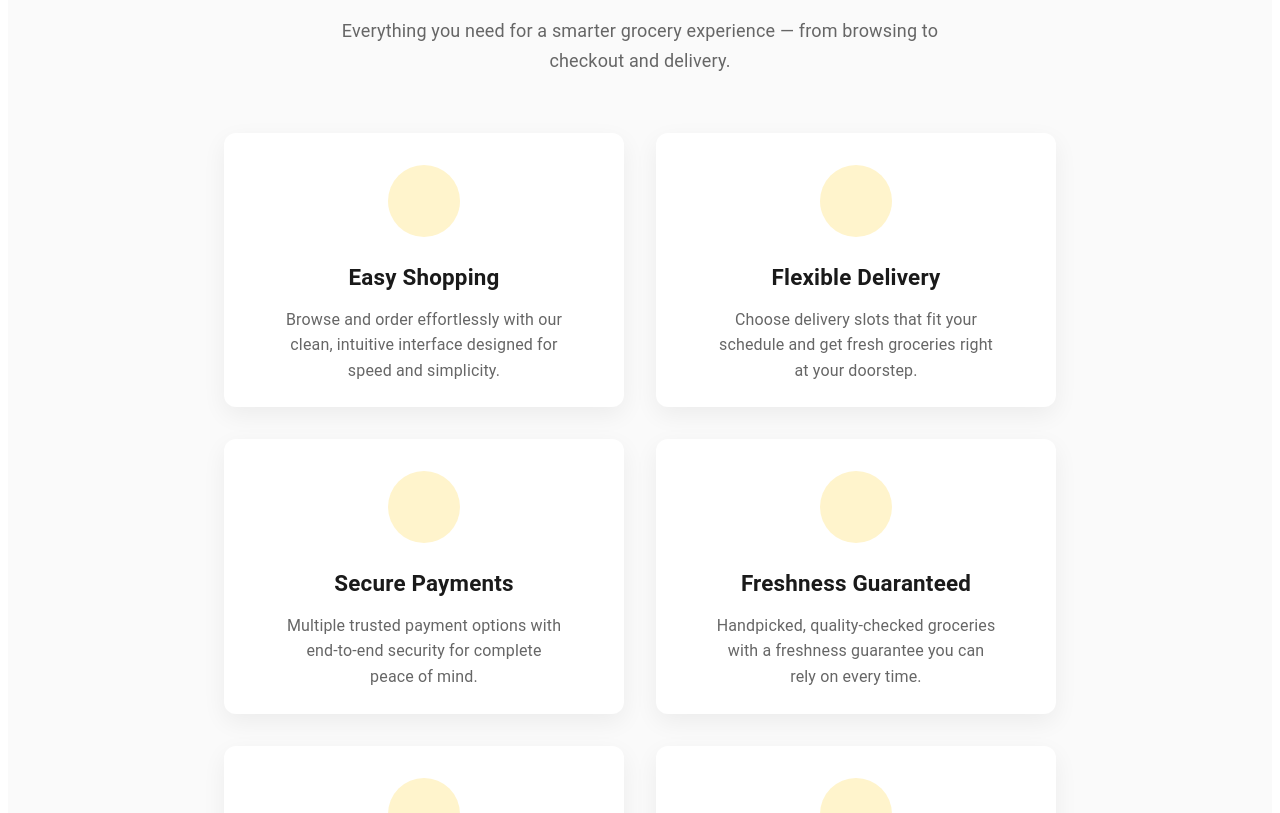
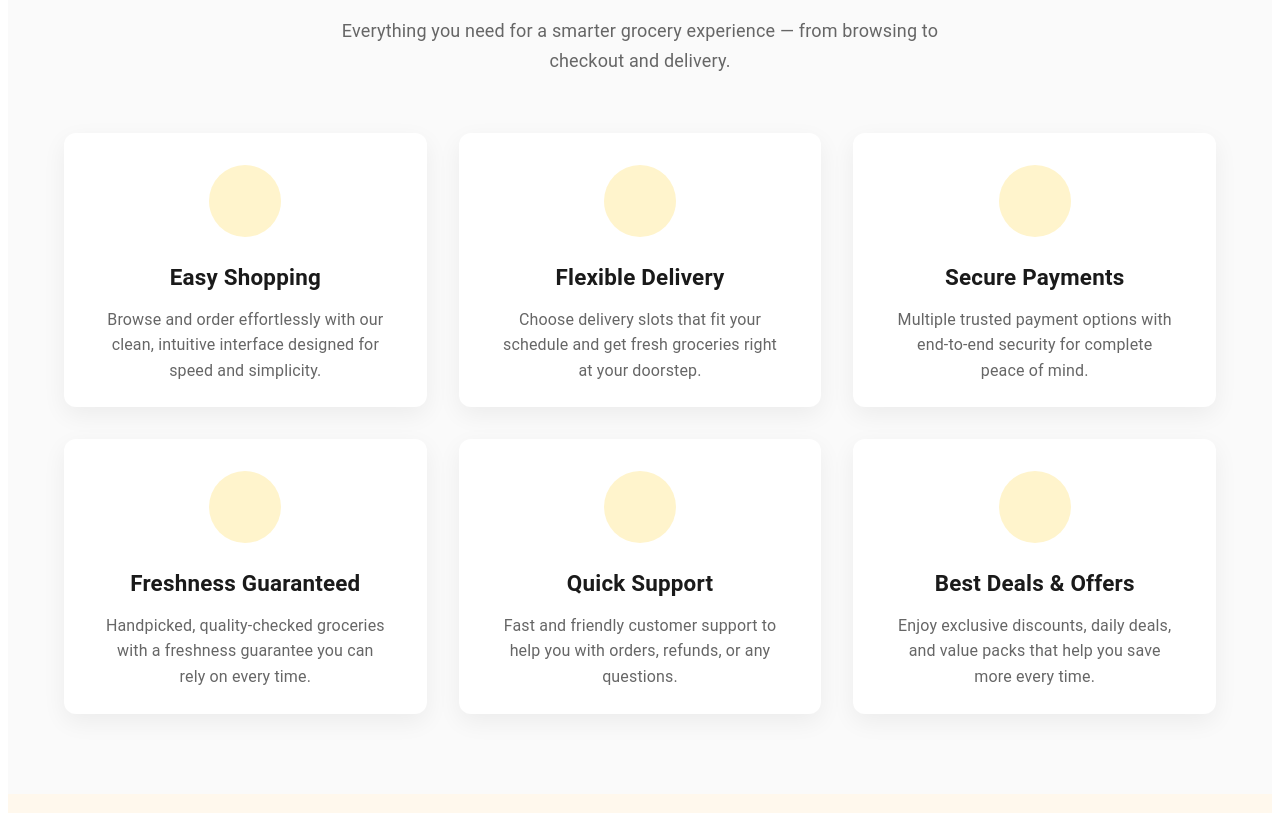
Before and after one commit to Sanketkadam3921/Grocery_Website_Demo, a React (Vite) app: page / in a window 1280 px wide. Shown: the part 2840-3653 px from the top of the page. Built offline with nearby package versions, Linux system fonts and the light colour scheme; some icons are missing.

Commit message:
new commit - homepage cards fixed

```diff
--- a/src/features/user/pages/Home/components/ExploreFeaturesSection.jsx
+++ b/src/features/user/pages/Home/components/ExploreFeaturesSection.jsx
@@ -98,7 +98,7 @@
                 flex: {
                   xs: "1 1 100%", // Mobile: 1 card per row
                   sm: "1 1 calc(50% - 16px)", // Tablet: 2 cards per row
-                  md: "1 1 calc(33.333% - 21px)", // Desktop: 3 cards per row
+                  md: "1 1 calc(25% - 21px)", // Desktop: 3 cards per row
                 },
                 maxWidth: { xs: "100%", sm: "400px" },
               }}
```
